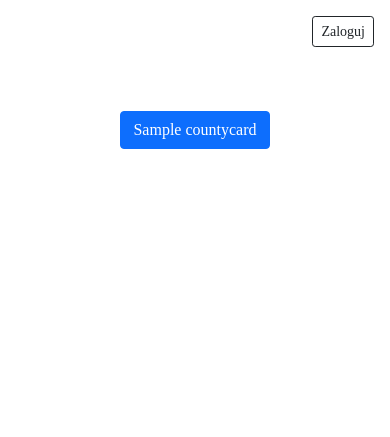
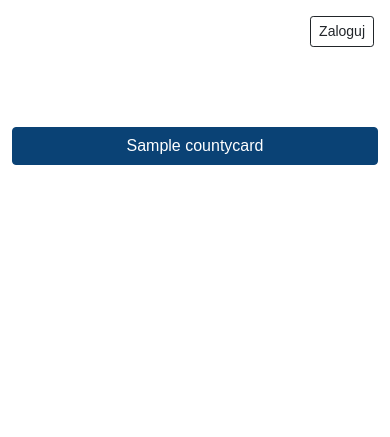
Before and after one commit to Hypnos86/WIiR-KO, a Django app: page / in a window 390 px wide. Shown: the top 437 px of the page. Run offline with Django 4.2, Linux system fonts and the light colour scheme; tables that the repository leaves empty hold one stand-in row (values such as "Sample post"); some libraries are stand-ins or nearby versions.

Commit message:
add welcome side with element county

```diff
--- a/main/models.py
+++ b/main/models.py
@@ -18,8 +18,8 @@ class CountyCard(models.Model):
 
 class HelpInfo(models.Model):
     class Meta:
-        verbose_name = 'Pomoc'
-        verbose_name_plural = 'Treść - Pomoc'
+        verbose_name = 'Informacja'
+        verbose_name_plural = 'Informacje'
 
     related_name = "help_view"
 
@@ -29,4 +29,4 @@ class HelpInfo(models.Model):
     author = models.ForeignKey("auth.User", on_delete=models.CASCADE, related_name=related_name, verbose_name="Autor")
 
     def __str__(self):
-        return f'Id informacji: {self.id}'
+        return f'Informacja: {self.id}'
--- a/main/static/main/style.css
+++ b/main/static/main/style.css
@@ -7,4 +7,23 @@ html, body, div, span, applet, object, iframe, h1, h2, h3, h4, h5, h6, p, blockq
   font: inherit;
   vertical-align: baseline;
 }
-/* Add your own styles here */
+html {
+    font-family: Arial, Helvetica, sans-serif
+}
+
+.btn-county{
+    background-color: #0a4275 !important;
+    font-color: white;
+    border-color: #0a4275;
+    transition: transform .2s;
+}
+
+.btn-county:hover{
+    border-color: white;
+    transform:scale(1.2);
+}
+
+
+.list-county{
+    display:inline;
+}
--- a/main/templates/main/welcome.html
+++ b/main/templates/main/welcome.html
@@ -6,8 +6,8 @@
 <div class="container pt-5">
     <div class="row">
         {% for county in counties %}
-        <div class="col-md-2 mb-5 text-center">
-            <a href="{% url 'main:unit_county_main' county.slug %}" class="btn btn-primary btn-block">{{ county }}</a>
+        <div class="col-lg-2 col-md-3 col-sm-4 my-3 text-center ">
+            <a href="{% url 'main:unit_county_main' county.slug %}" class="btn btn-primary btn-county d-block">{{ county }}</a>
         </div>
         {% endfor %}
     </div>
```
Also changed, not shown: main/migrations/0002_alter_helpinfo_options.py (added).
